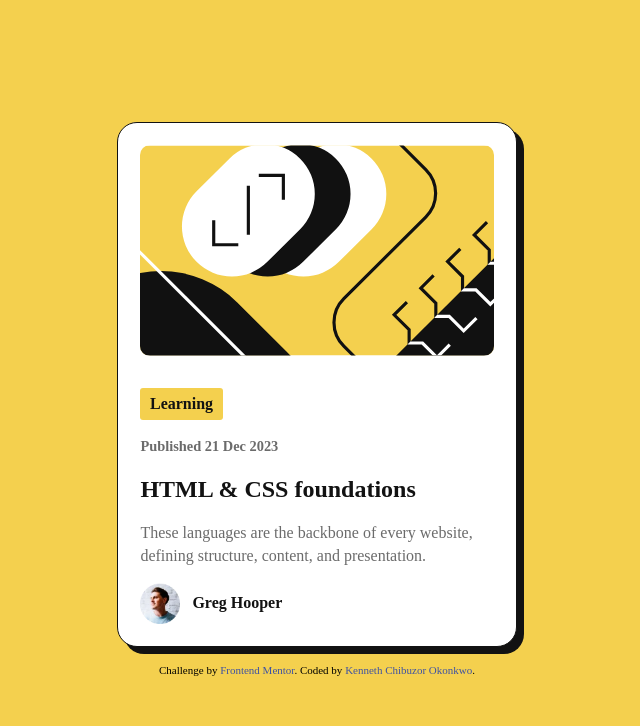
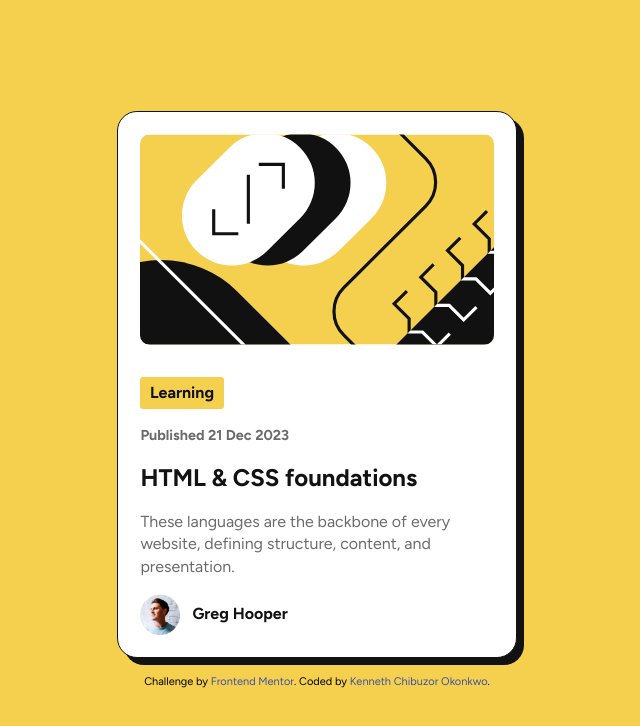
Before and after one commit to kennewest12/blog-preview-card-main, a plain HTML site: page index.html in a window 1280 px wide. Shown: the whole page, without its empty margins (323-963 px from the left). Drawn offline with Linux system fonts and the light colour scheme.

Commit message:
adding of the font family

```diff
--- a/styles/style.css
+++ b/styles/style.css
@@ -1,3 +1,5 @@
+@import url("https://fonts.googleapis.com/css2?family=Figtree:ital,wght@0,300..900;1,300..900&display=swap");
+
 * {
   margin: 0;
   padding: 0;
@@ -13,6 +15,7 @@
 }
 
 body {
+  font-family: "Figtree", sans-serif;
   font-size: 16px;
   background-color: var(--color-yellow);
   display: flex;
```
